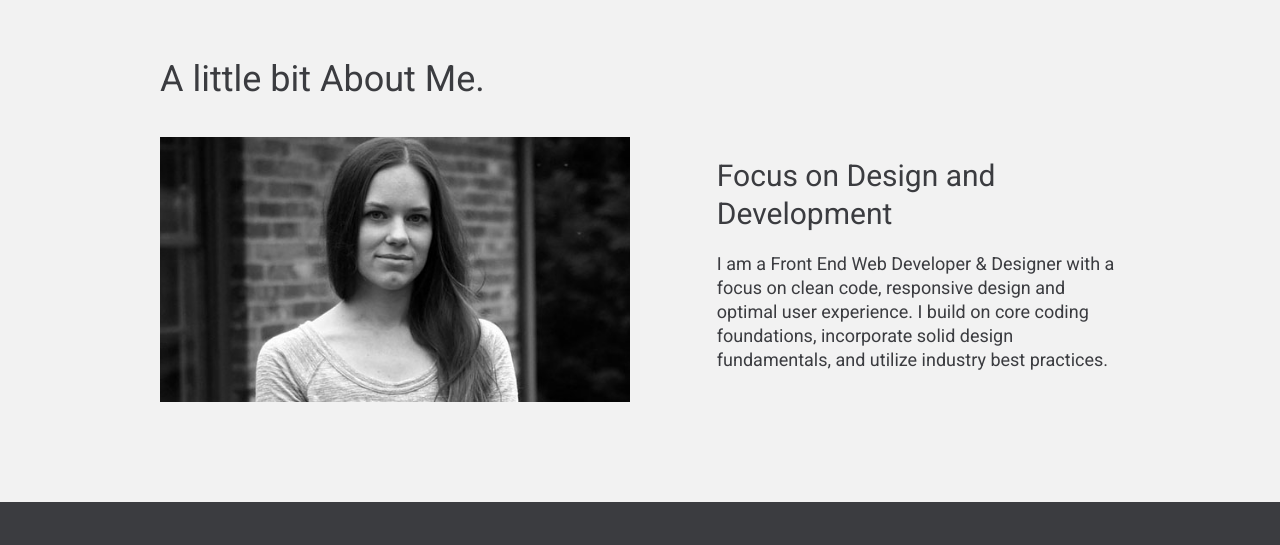
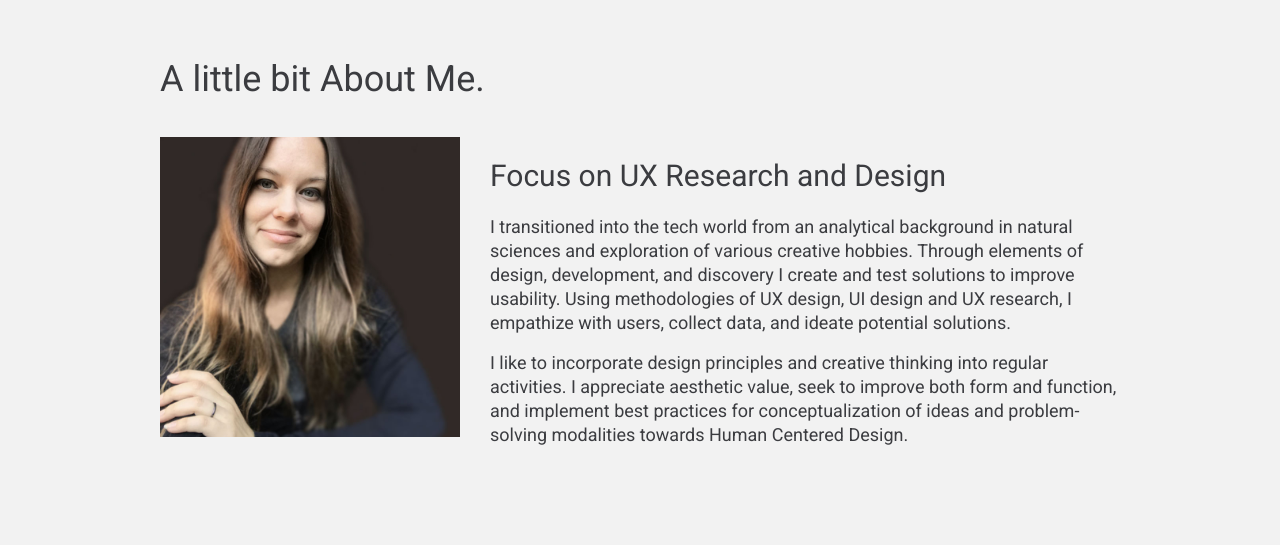
Before and after one commit to labmandala/responsive-portfolio-project, a plain HTML site: page index.html in a window 1280 px wide. Shown: the part 2200-2745 px from the top of the page. Drawn offline with nearby package versions, Linux system fonts and the light colour scheme.

Commit message:
Update homepage about image and content.

```diff
--- a/index.html
+++ b/index.html
@@ -139,20 +139,27 @@
     <section class="about">
       <div class="content-wrapper">
         <h2>A little bit About Me.</h2>
-        <article>
-          <figure>
-            <img src="img/profile1-bnw-about.jpg" alt="black and white face profile">
+
+          <article class="row">
+            <figure class="col-lg-4">
+              <img src="img/profile-thumb-about.jpg" alt="black and white face profile">
             </figure>
-          <div>
-            <h3>Focus on Design and Development</h3>
+            <div class="col-lg-8">
+            <h3>Focus on UX Research and Design</h3>
               <p>
-              I am a Front End Web Developer & Designer with a focus on clean code, responsive design and optimal user
-              experience.
-              I build on core coding foundations, incorporate solid design fundamentals, and utilize industry best
-              practices.
+                I transitioned into the tech world from an analytical background in natural sciences and exploration of
+                various creative hobbies. Through elements of design, development, and discovery I create and test
+                solutions to improve usability. Using methodologies of UX design, UI design and UX research, I empathize
+                with users, collect data, and ideate potential solutions.
+              </p>
+              <p>
+                I like to incorporate design principles and creative thinking into regular activities. I appreciate
+                aesthetic value, seek to improve both form and function, and implement best practices for
+                conceptualization of ideas and problem-solving modalities towards Human Centered Design.
               </p>
             </div>
           </article>
+
       </div>
     </section>
 
```
Also changed, not shown: img/profile-thumb-about.jpg (added), unused/work.html (renamed from work.html). Lines whose indentation alone changed are shown as unchanged.
